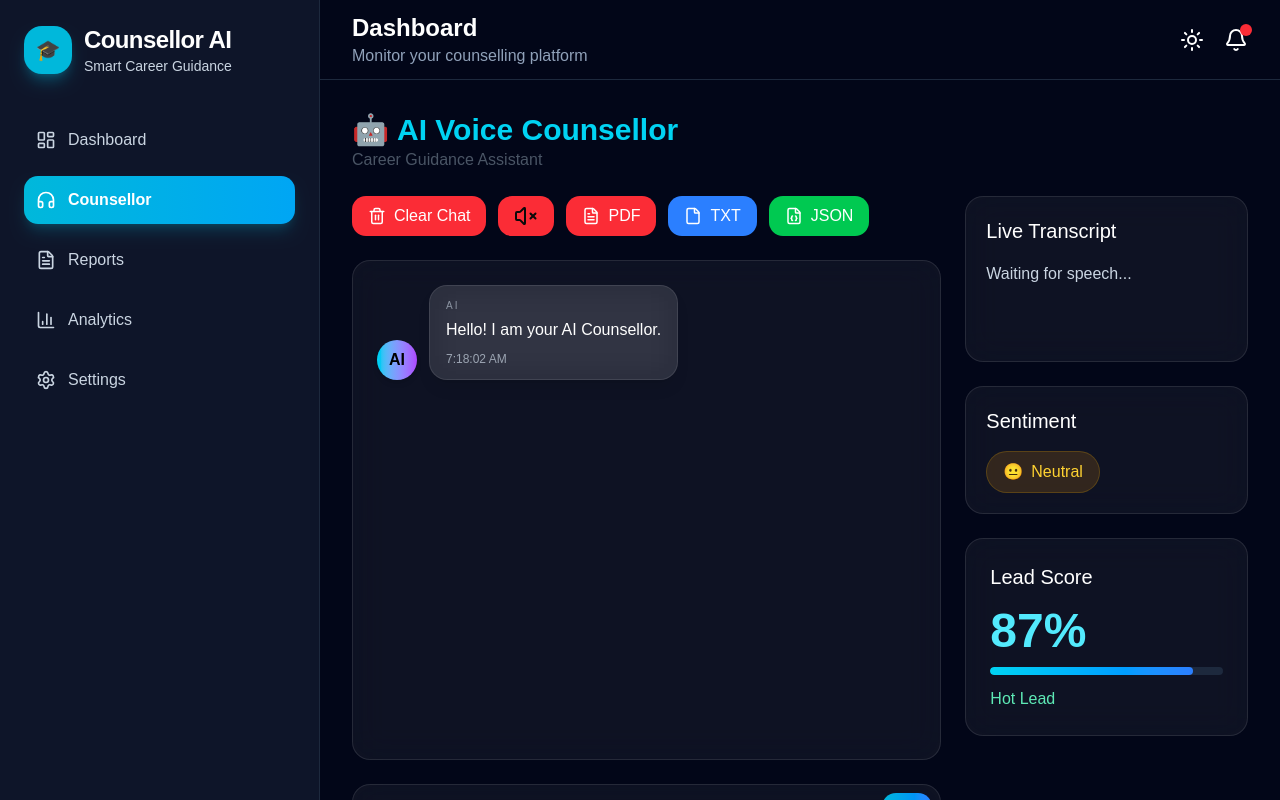
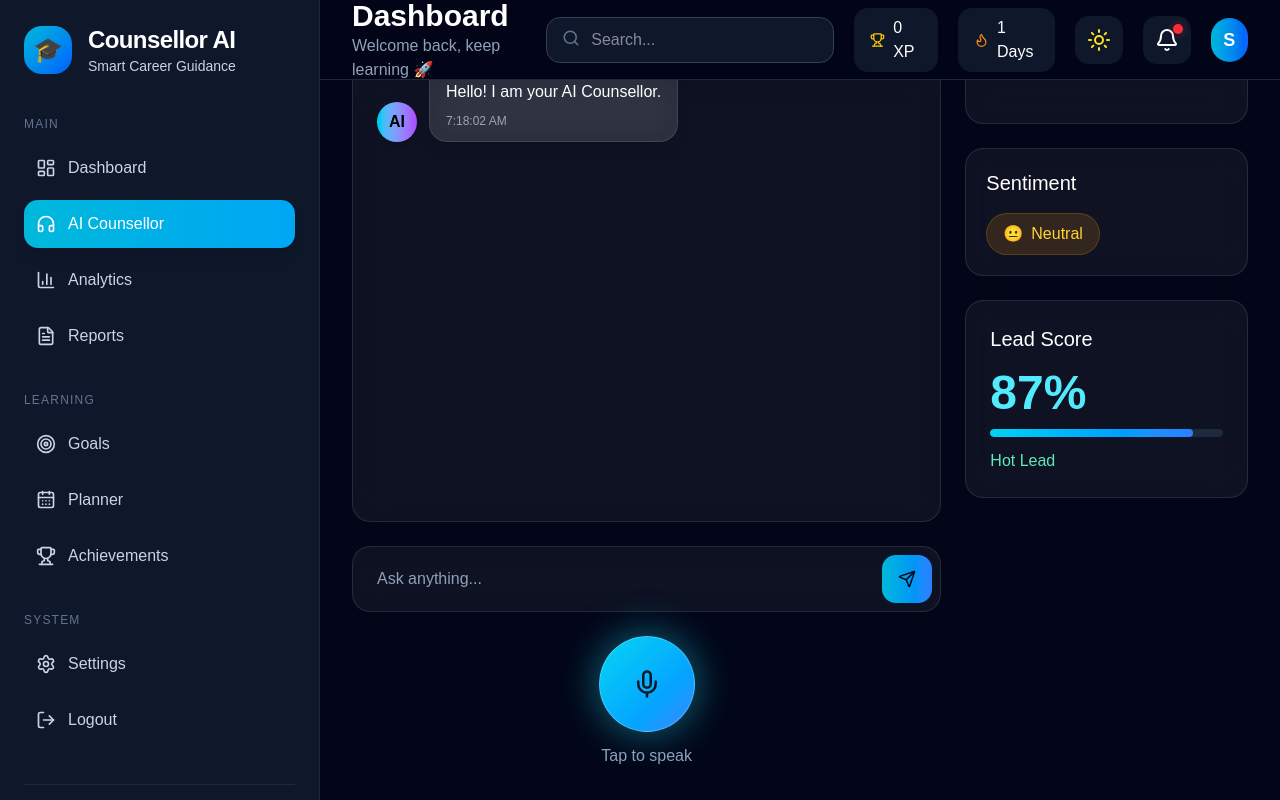
Before and after one commit to SaniaValiyani/AI-Voice-Counsellor, a React (Vite) app in the folder frontend/: page /counsellor in a window 1280 px wide. Shown: the top 800 px of the page. Built offline with nearby package versions, Linux system fonts and the light colour scheme.

Commit message:
redesigned sidebar and topbar  UI

```diff
--- a/frontend/src/components/layout/DashboardLayout.tsx
+++ b/frontend/src/components/layout/DashboardLayout.tsx
@@ -12,10 +12,16 @@ export default function DashboardLayout({
     <div className="flex bg-slate-950 min-h-screen">
       <Sidebar />
 
-      <div className="flex-1">
+      <div className="flex-1 overflow-hidden">
         <Topbar />
 
-        <div className="p-8">
+        <div
+          className="
+          p-8
+          overflow-y-auto
+          h-[calc(100vh-80px)]
+          "
+        >
           {children}
         </div>
       </div>
--- a/frontend/src/components/layout/Sidebar.tsx
+++ b/frontend/src/components/layout/Sidebar.tsx
@@ -9,23 +9,25 @@ import {
   FileText,
   BarChart3,
   Settings,
+  Trophy,
+  CalendarDays,
+  Target,
+  LogOut,
 } from "lucide-react";
 
 const menuItems = [
+  {
+    section: "MAIN",
+    items: [
       {
         title: "Dashboard",
         path: "/dashboard",
         icon: LayoutDashboard,
       },
       {
-    title: "Counsellor",
+        title: "AI Counsellor",
         path: "/counsellor",
         icon: Headphones,
-  },
-  {
-    title: "Reports",
-    path: "/reports",
-    icon: FileText,
       },
       {
         title: "Analytics",
@@ -33,9 +35,48 @@ const menuItems = [
         icon: BarChart3,
       },
       {
+        title: "Reports",
+        path: "/reports",
+        icon: FileText,
+      },
+    ],
+  },
+
+  {
+    section: "LEARNING",
+    items: [
+      {
+        title: "Goals",
+        path: "/dashboard",
+        icon: Target,
+      },
+      {
+        title: "Planner",
+        path: "/dashboard",
+        icon: CalendarDays,
+      },
+      {
+        title: "Achievements",
+        path: "/dashboard",
+        icon: Trophy,
+      },
+    ],
+  },
+
+  {
+    section: "SYSTEM",
+    items: [
+      {
         title: "Settings",
         path: "/settings",
         icon: Settings,
+      },
+      {
+        title: "Logout",
+        path: "/",
+        icon: LogOut,
+      },
+    ],
   },
 ];
 
@@ -44,10 +85,23 @@ export default function Sidebar() {
   const location = useLocation();
 
   return (
-    <div className="sticky top-0 h-screen w-80 bg-slate-900/95 backdrop-blur-xl border-r border-slate-800 p-6">
+    <div
+      className="
+        sticky
+        top-0
+        h-screen
+        w-80
+        bg-slate-900
+        border-r
+        border-slate-800
+        p-6
+        flex
+        flex-col
+      "
+    >
       <div className="mb-10">
-        <div className="flex items-center gap-3">
-          <div className="w-12 h-12 rounded-2xl bg-cyan-500 flex items-center justify-center text-black text-xl font-bold shadow-lg shadow-cyan-500/30">
+        <div className="flex items-center gap-4">
+          <div className="flex h-12 w-12 items-center justify-center rounded-2xl bg-gradient-to-br from-cyan-500 to-blue-600 text-2xl">
             🎓
           </div>
 
@@ -63,8 +117,15 @@ export default function Sidebar() {
         </div>
       </div>
 
-      <div className="space-y-3">
-        {menuItems.map((item) => {
+      <div className="space-y-8">
+        {menuItems.map((group) => (
+          <div key={group.section}>
+            <p className="text-xs uppercase tracking-widest text-slate-500 mb-3">
+              {group.section}
+            </p>
+
+            <div className="space-y-2">
+              {group.items.map((item) => {
                 const Icon = item.icon;
 
                 return (
@@ -84,18 +145,33 @@ export default function Sidebar() {
 
                       ${
                         location.pathname === item.path
-                    ? "bg-linear-to-r from-cyan-500 to-sky-500 text-white font-semibold shadow-lg shadow-cyan-500/20"
+                          ? "bg-linear-to-r from-cyan-500 to-sky-500 text-white shadow-lg"
                           : "text-slate-300 hover:bg-cyan-500/10 hover:text-cyan-400"
                       }
                     `}
                   >
                     <Icon size={20} />
-
                     {item.title}
                   </button>
                 );
               })}
             </div>
           </div>
+        ))}
+      </div>
+
+      <div className="mt-10 border-t border-slate-800 pt-5">
+        <div className="rounded-xl bg-slate-800 p-4">
+          <p className="text-slate-400 text-sm">
+            🚀 Daily Motivation
+          </p>
+
+          <p className="text-white mt-2 text-sm leading-6">
+            Every expert was once a beginner.
+            Keep learning.
+          </p>
+        </div>
+      </div>
+    </div>
   );
 }
--- a/frontend/src/components/layout/Topbar.tsx
+++ b/frontend/src/components/layout/Topbar.tsx
@@ -1,36 +1,203 @@
-import { Bell, Moon, Sun } from "lucide-react";
+import {
+  Bell,
+  Moon,
+  Sun,
+  Search,
+  Flame,
+  Trophy,
+} from "lucide-react";
+
 import { useThemeStore } from "../../store/themeStore";
+import { useCounsellorStore } from "../../store/counsellorStore";
 
 export default function Topbar() {
   const { darkMode, toggleTheme } =
     useThemeStore();
 
+  const profile =
+    useCounsellorStore(
+      (state) => state.studentProfile
+    );
+
   return (
-    <div className="h-20 border-b border-slate-800 flex items-center justify-between px-8">
+    <header
+      className="
+      h-20
+      border-b
+      border-slate-800
+      bg-slate-950/90
+      backdrop-blur-xl
+      flex
+      items-center
+      justify-between
+      px-8
+      sticky
+      top-0
+      z-40
+      "
+    >
+      {/* Left */}
+
       <div>
-        <h1 className="text-white text-2xl font-bold">
+        <h1 className="text-3xl font-bold text-white">
           Dashboard
         </h1>
 
         <p className="text-slate-400">
-          Monitor your counselling platform
+          Welcome back, keep learning 🚀
         </p>
       </div>
 
+      {/* Right */}
+
       <div className="flex items-center gap-5">
+
+        {/* Search */}
+
+        <div className="relative">
+
+          <Search
+            size={18}
+            className="absolute left-4 top-3 text-slate-500"
+          />
+
+          <input
+            placeholder="Search..."
+            className="
+            w-72
+            rounded-xl
+            bg-slate-900
+            border
+            border-slate-700
+            py-2.5
+            pl-11
+            pr-4
+            text-white
+            outline-none
+            focus:border-cyan-500
+            "
+          />
+
+        </div>
+
+        {/* XP */}
+
+        <div className="flex items-center gap-2 rounded-xl bg-slate-900 px-4 py-2">
+
+          <Trophy
+            size={18}
+            className="text-yellow-400"
+          />
+
+          <span className="text-white">
+
+            {profile.xp} XP
+
+          </span>
+
+        </div>
+
+        {/* Streak */}
+
+        <div className="flex items-center gap-2 rounded-xl bg-slate-900 px-4 py-2">
+
+          <Flame
+            size={18}
+            className="text-orange-400"
+          />
+
+          <span className="text-white">
+
+            {profile.learningStreak} Days
+
+          </span>
+
+        </div>
+
+        {/* Theme */}
+
         <button
           onClick={toggleTheme}
-          className="text-white"
+          className="
+          rounded-xl
+          bg-slate-900
+          p-3
+          hover:bg-slate-800
+          transition
+          "
         >
-          {darkMode ? <Sun /> : <Moon />}
+          {darkMode ? (
+            <Sun className="text-yellow-300" />
+          ) : (
+            <Moon className="text-white" />
+          )}
         </button>
 
-        <button className="relative">
+        {/* Notification */}
+
+        <button
+          className="
+          relative
+          rounded-xl
+          bg-slate-900
+          p-3
+          hover:bg-slate-800
+          transition
+          "
+        >
           <Bell className="text-white" />
 
-          <span className="absolute -top-1 -right-1 w-3 h-3 rounded-full bg-red-500" />
+          <span
+            className="
+            absolute
+            top-2
+            right-2
+            w-2.5
+            h-2.5
+            rounded-full
+            bg-red-500
+            animate-ping
+            "
+          />
+
+          <span
+            className="
+            absolute
+            top-2
+            right-2
+            w-2.5
+            h-2.5
+            rounded-full
+            bg-red-500
+            "
+          />
         </button>
+
+        {/* Avatar */}
+
+        <div
+          className="
+          w-11
+          h-11
+          rounded-full
+          bg-linear-to-r
+          from-cyan-500
+          to-blue-600
+          flex
+          items-center
+          justify-center
+          text-white
+          font-bold
+          text-lg
+          cursor-pointer
+          "
+        >
+
+          S
+
+        </div>
+
       </div>
-    </div>
+    </header>
   );
 }
```
Lines whose indentation alone changed are shown as unchanged.
